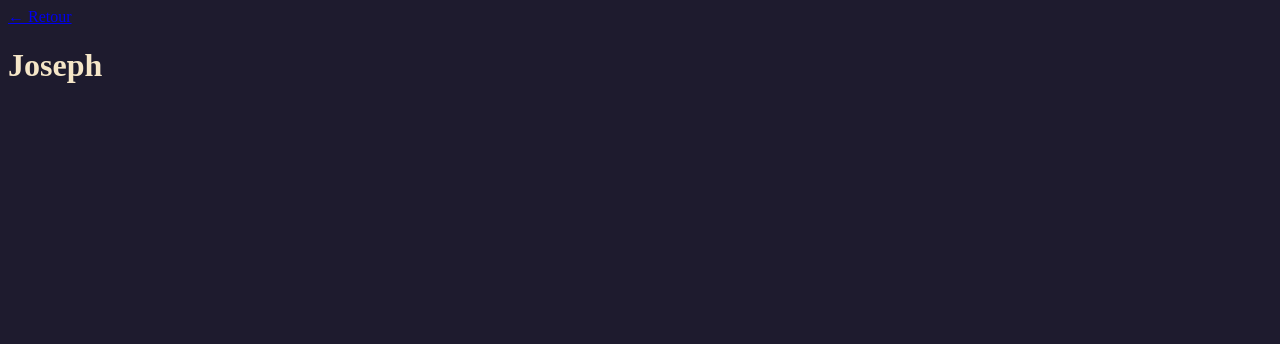
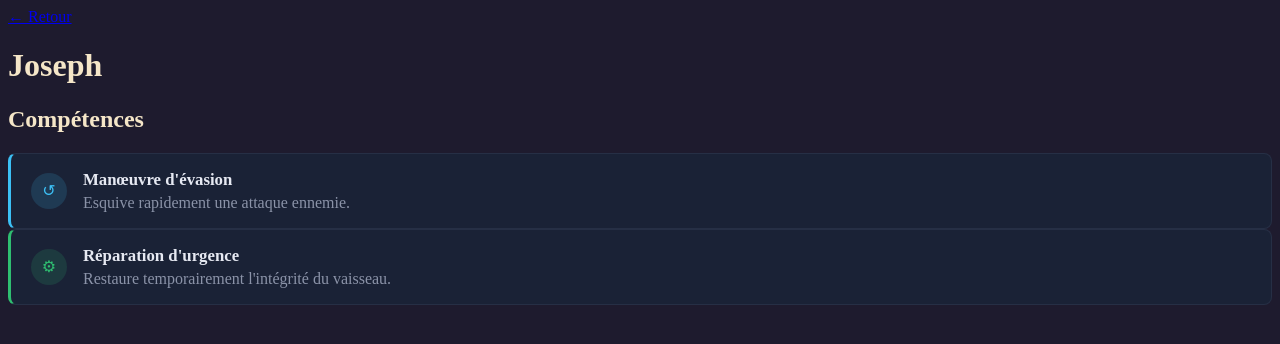
Before and after one commit to giolscode/SassRPG-Project, a website built with Vite: page src/joseph/index.html in a window 1280 px wide. Built offline with nearby package versions, Linux system fonts and the light colour scheme.

Commit message:
add style competence for testing

```diff
--- a/src/joseph/index.html
+++ b/src/joseph/index.html
@@ -10,5 +10,23 @@
   <body>
     <a href="/">← Retour</a>
     <h1>Joseph</h1>
+
+    <h2>Compétences</h2>
+
+    <div class="competence competence--evasion">
+      <span class="competence__icone">↺</span>
+      <div>
+        <h3 class="competence__titre">Manœuvre d'évasion</h3>
+        <p class="competence__texte">Esquive rapidement une attaque ennemie.</p>
+      </div>
+    </div>
+
+    <div class="competence competence--reparation">
+      <span class="competence__icone">⚙</span>
+      <div>
+        <h3 class="competence__titre">Réparation d'urgence</h3>
+        <p class="competence__texte">Restaure temporairement l'intégrité du vaisseau.</p>
+      </div>
+    </div>
   </body>
 </html>
--- a/src/joseph/style.scss
+++ b/src/joseph/style.scss
@@ -1 +1,2 @@
 // Styles de la page Joseph
+@use "/styles/components/competences";
--- /dev/null
+++ b/styles/components/competences.scss
@@ -0,0 +1,39 @@
+
+$bleu: #3cc0f5;
+$vert: #2fbf71;
+
+@mixin couleur-competence($couleur) {
+  border-left-color: $couleur;
+
+  .competence__icone {
+    color: $couleur;
+    background: rgba($couleur, 0.15);
+  }
+}
+
+.competence {
+  display: flex;
+  align-items: center;
+  gap: 16px;
+  padding: 16px 20px;
+  background: #1a2236;
+  border: 1px solid #262f45;
+  border-left: 3px solid $bleu;
+  border-radius: 8px;
+
+  &__icone {
+    display: grid;
+    place-items: center;
+    width: 36px;
+    height: 36px;
+    border-radius: 50%;
+    color: $bleu;
+    background: rgba($bleu, 0.15);
+  }
+
+  &__titre { margin: 0; font-size: 1.05rem; color: #e6e9f2; }
+  &__texte { margin: 4px 0 0; color: #8b93a8; }
+}
+
+.competence--evasion    { @include couleur-competence($bleu); }
+.competence--reparation { @include couleur-competence($vert); }
```
